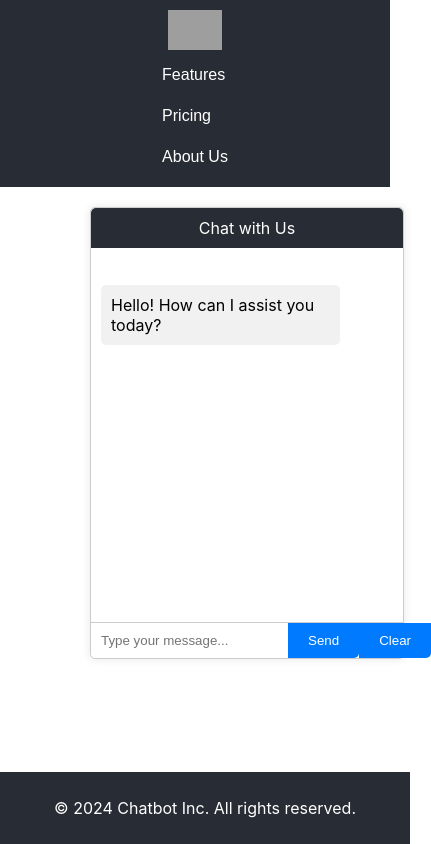
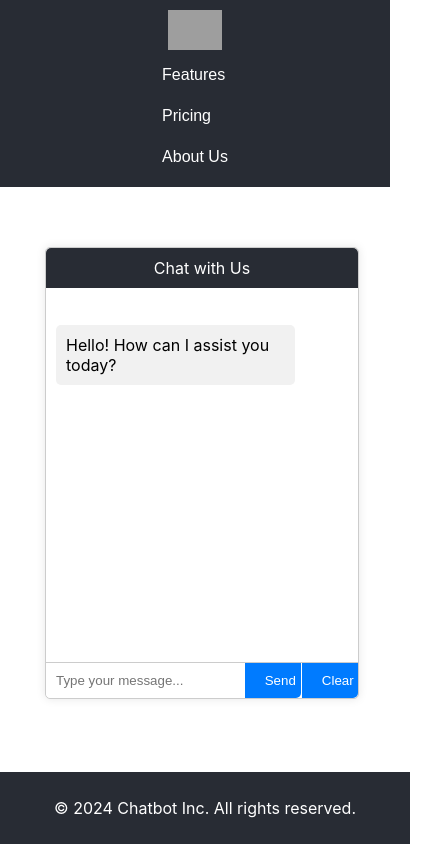
Before and after one commit to swatisahu436/chit-chat, a React (Create React App) app: page / in a window 390 px wide. Shown: the whole page, 431 px wide, since content can reach past the window. Built offline with nearby package versions, Linux system fonts and the light colour scheme; grey boxes are pictures that could not be loaded.

Commit message:
checking responsive

```diff
--- a/src/App.css
+++ b/src/App.css
@@ -87,7 +87,7 @@
     display: flex;
     flex-direction: column;
     justify-content: space-between;
-    margin: 20px 90px;
+    margin: 60px 45px;
     background-color: white;
 
   }
@@ -152,6 +152,8 @@
     padding: 10px 20px;
     border-radius: 0 0 5px 0;
     cursor: pointer;
+    width:30%;
+    margin-left: 1px;
   }
 
   .chatbox-input button:hover {
@@ -165,7 +167,7 @@
        max-height: 70%;
     }
     .chatbox-input button{
-       max-width: 60%;
+       max-width: 18%;
     }
 
   }
```
